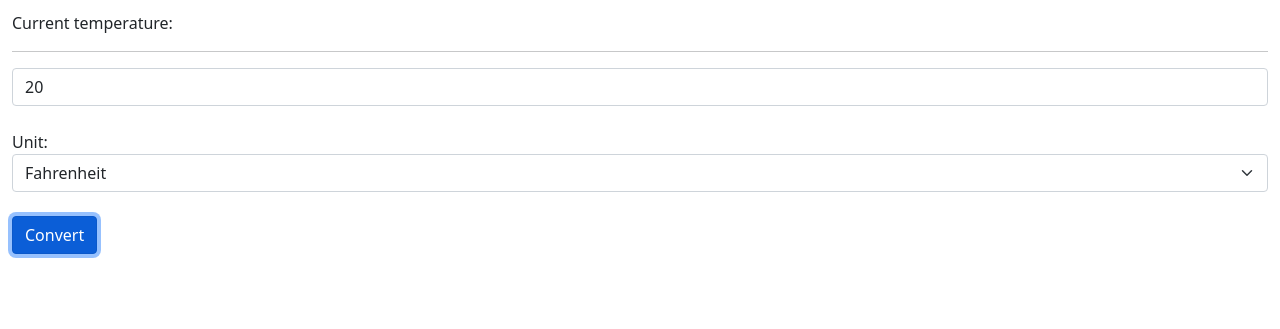
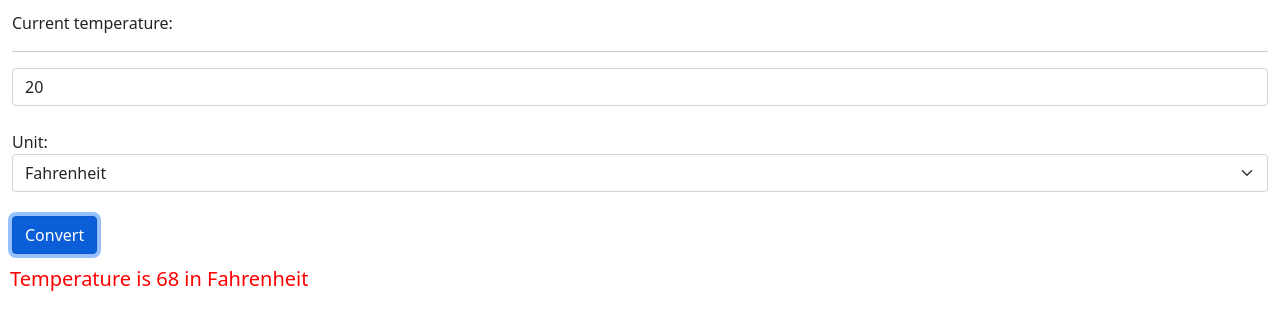
Before and after one commit to Ohm45200136/Ex5b, a plain HTML site: page index.html in a window 1280 px wide. Both pictures are taken after a click on the button "Convert". Shown: the part 269-598 px from the top of the page. Drawn offline with nearby package versions, Linux system fonts and the light colour scheme.

Commit message:
Refactoring#3: display the result in <div/>

```diff
--- a/index.html
+++ b/index.html
@@ -67,7 +67,7 @@
 			   if(!validate(t))return;
 
 			   var result = conversion(t,u);
-			   alert("Temperature is "+result.t+" in "+result.u);
+			$("#result").html("Temperature is "+result.t+" in "+result.u);
 
 			});
 		});
```
